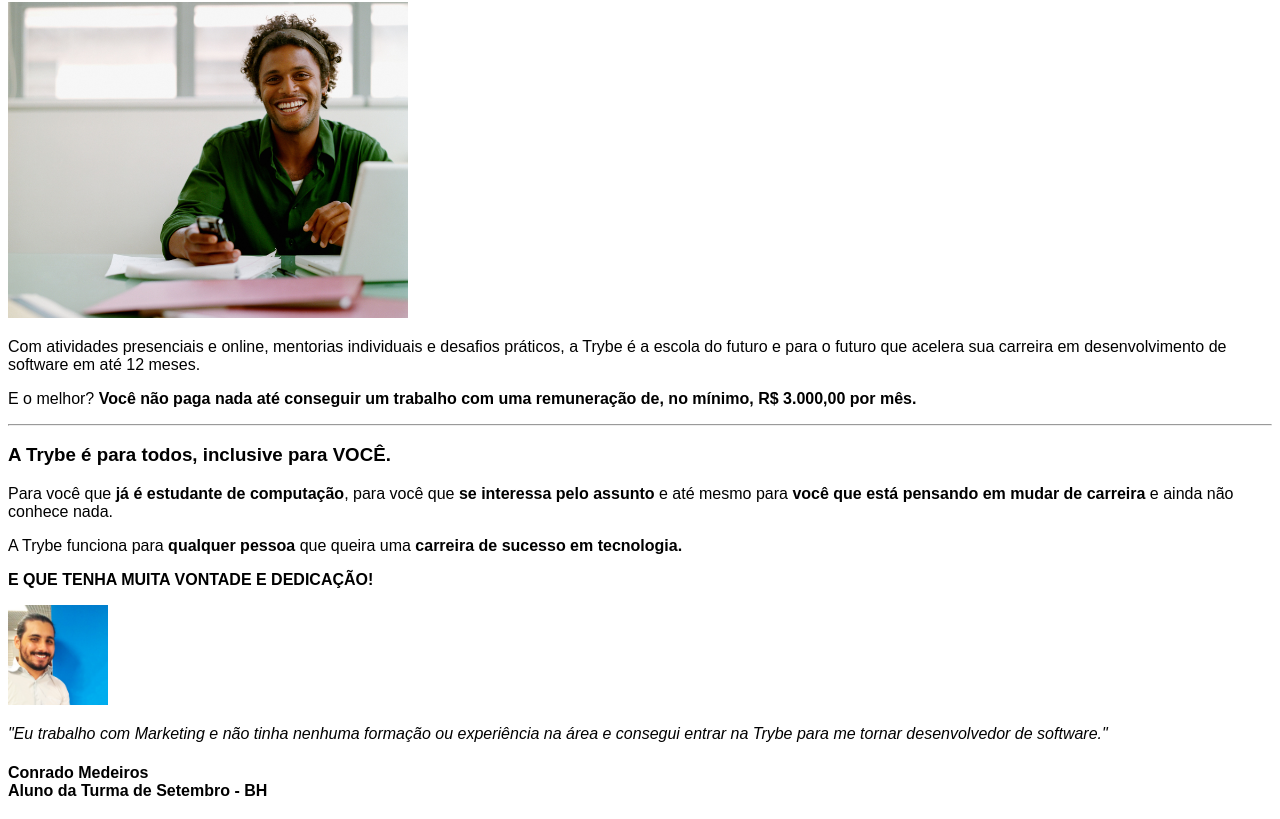
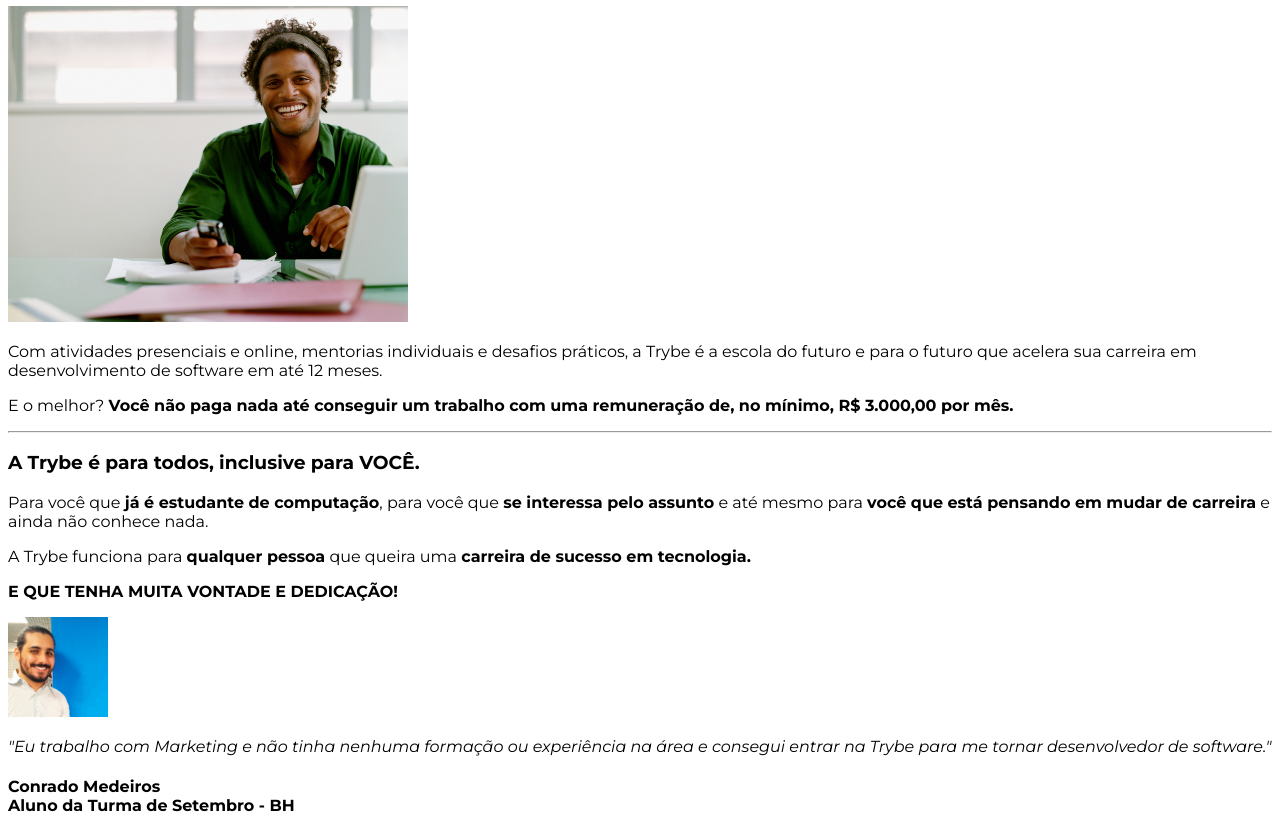
Before and after one commit to LuciAndre/Trybe-exercises, a plain HTML site: page bloco_3/dia_2/trybe.html in a window 1280 px wide. Shown: the part 115-934 px from the top of the page. Drawn offline with Linux system fonts and the light colour scheme.

Commit message:
Muda a fonte padrao na pagina

```diff
--- a/bloco_3/dia_2/trybe.html
+++ b/bloco_3/dia_2/trybe.html
@@ -5,6 +5,10 @@
   <meta http-equiv="X-UA-Compatible" content="IE=edge">
   <meta name="viewport" content="width=device-width, initial-scale=1.0">
   <title>Acelere sua carreira em tecnologia aqui e agora | Trybe</title>
+  <!-- links do google fonts, escolhemos a fonte que queremos e adicionamos todos os tipos que oferece, copiamos o link e colamos aqui. -->
+  <link rel="preconnect" href="https://fonts.googleapis.com">
+  <link rel="preconnect" href="https://fonts.gstatic.com" crossorigin>
+  <link href="https://fonts.googleapis.com/css2?family=Montserrat:ital,wght@0,100;0,200;0,300;0,400;0,500;0,600;0,700;0,800;0,900;1,100;1,200;1,300;1,400;1,500;1,600;1,700;1,800;1,900&display=swap" rel="stylesheet">
   <link rel="stylesheet" href="styleTrybe.css">
 </head>
 <body>
```
Also changed, not shown: bloco_3/dia_2/styleTrybe.css (line endings or trailing spaces).
